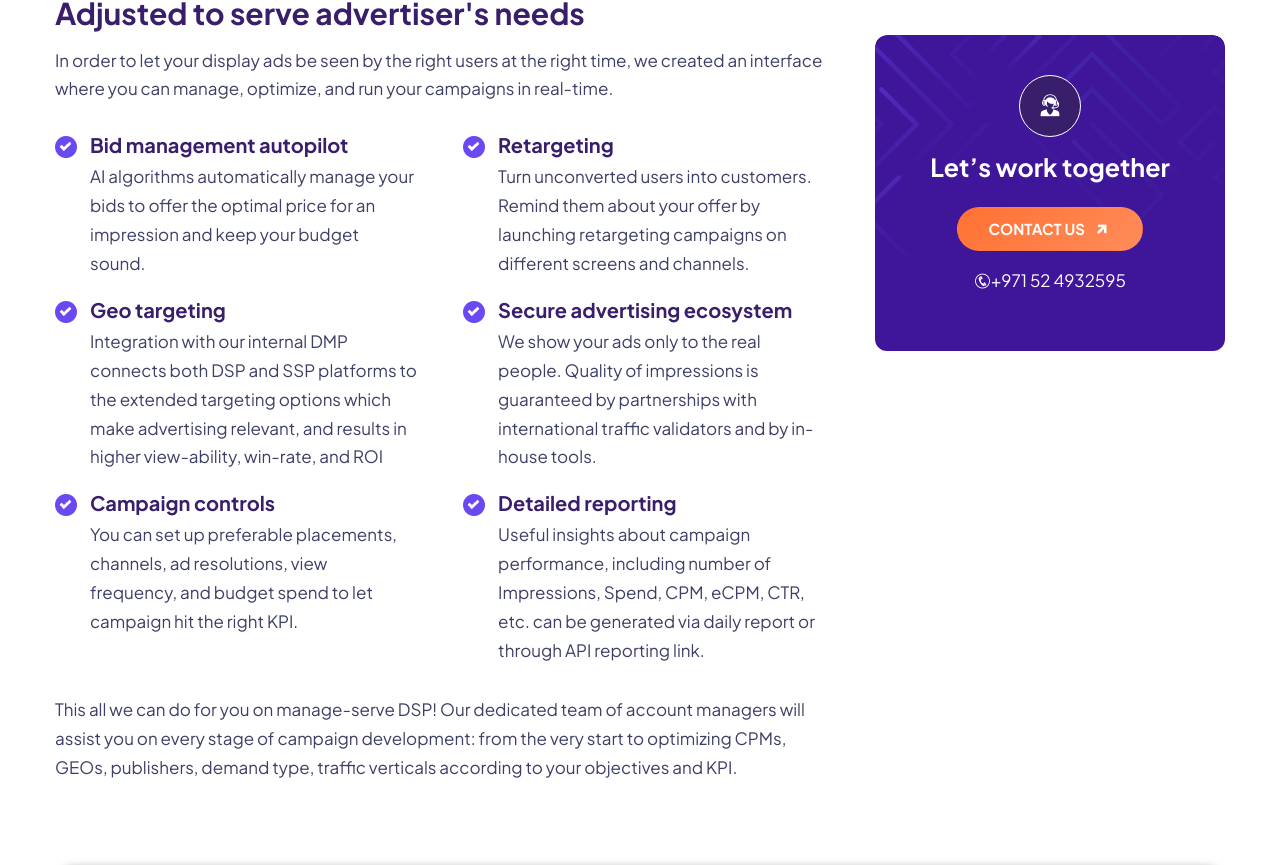
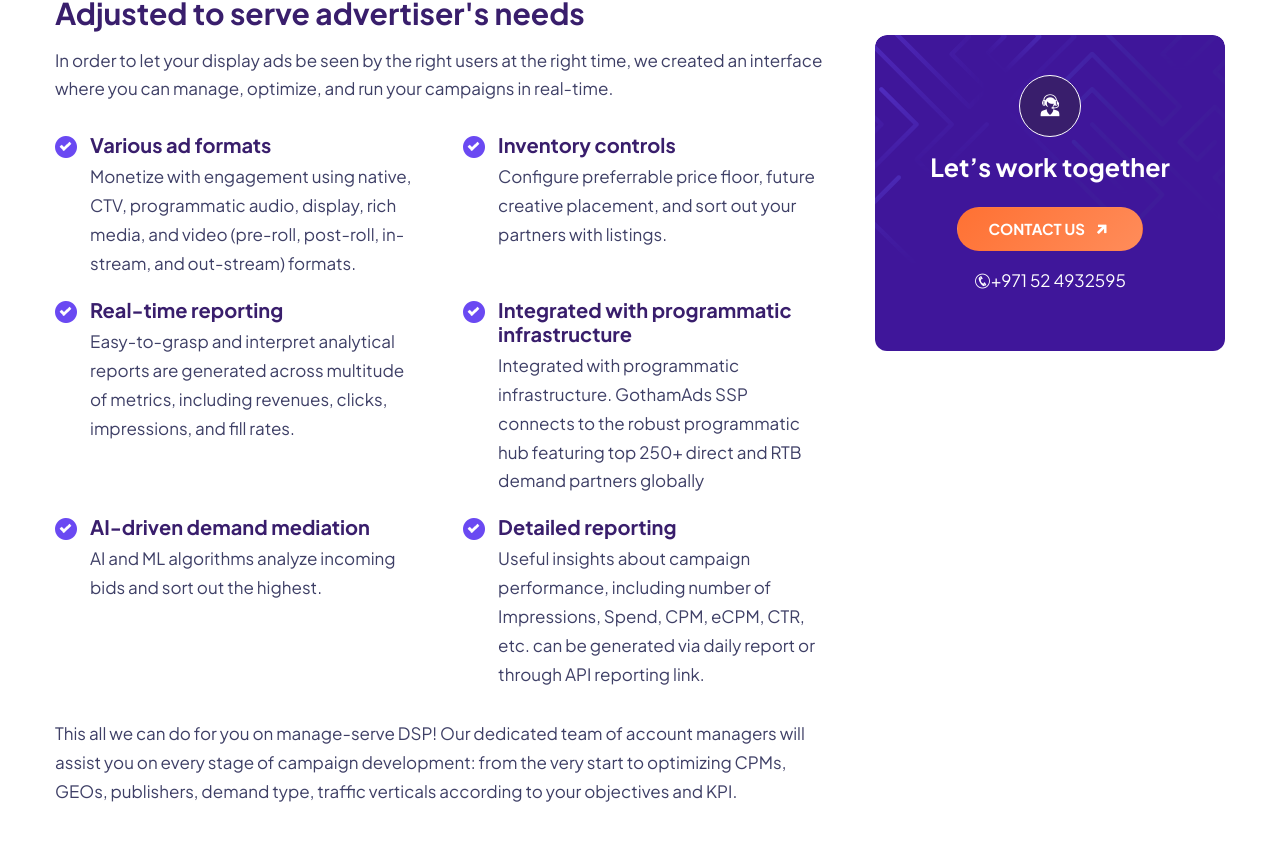
Before and after one commit to Nirmalnio/MagicMedia, a React (Create React App) app: page /publishers in a window 1280 px wide. Shown: the part 1191-2056 px from the top of the page. Built offline with nearby package versions, Linux system fonts and the light colour scheme.

Commit message:
publishers page changes

```diff
--- a/src/components/MainAboutUs/Aboutus.js
+++ b/src/components/MainAboutUs/Aboutus.js
@@ -23,7 +23,7 @@ function AboutUsPage() {
                   <h2>Few words about us, what we provide for your growth</h2>
                   <p>Magic Media belongs to those programmatic advertising companies, which through creativity, mind-blowing technologies, and commitment to results, solve all challenges of digital advertising. We aspire to be a leading global provider of innovative online performance marketing solutions to publishers & advertisers. While developing and utilizing the most advanced technology available, using the most powerful media channels,
                      we wish to deliver top-quality results and performance optimization for our partners. Since 2022, MM has expanded its activities while becoming a pioneer
-                    in various areas within the online marketing world. The online market has expanded widely over the years, and as a key player within the industry, we have constantly set measures to remain a step ahead by anticipating and taking action for prospective changes. Through innovation, technology, and know-how gathered from our executive team who hold 10+ years of experience, we develop and deliver effective online solutions.</p>
+                    in various areas within the online marketing world. The online market has expanded widely over the years, and as a key player within the industry, we have constantly set measures to remain a step ahead by anticipating and taking action for prospective changes.Through innovation, technology, and know-how gathered from our executive team who hold 10+ years of experience, we develop and deliver effective online solutions.</p>
                 </div>
               </div>
               <div className="col-md-6">
--- a/src/components/MainServiceDetail/ServiceDetailsPublic.js
+++ b/src/components/MainServiceDetail/ServiceDetailsPublic.js
@@ -24,24 +24,26 @@ function ServiceDetailsPublic() {
             </p>
             <ul className="list_block" data-aos="fade-up" data-aos-duration="1500">
               <li>
-                <h3>Bid management autopilot</h3>
-                <p>AI algorithms automatically manage your bids to offer the optimal price for an impression and keep your budget sound.</p>
+                <h3>Various ad formats</h3>
+                <p>Monetize with engagement using native, CTV, programmatic audio, display, rich media, and video (pre-roll, post-roll, in-stream, and out-stream) formats.</p>
               </li>
               <li>
-                <h3>Retargeting</h3>
-                <p>Turn unconverted users into customers. Remind them about your offer by launching retargeting campaigns on different screens and channels.</p>
+                <h3>Inventory controls</h3>
+                <p>Configure preferrable price floor, future creative placement, and sort out your partners with listings.</p>
               </li>
               <li>
-                <h3>Geo targeting</h3>
-                <p>Integration with our internal DMP connects both DSP and SSP platforms to the extended targeting options which make advertising relevant, and results in higher view-ability, win-rate, and ROI</p>
+                <h3>Real-time reporting</h3>
+                <p>Easy-to-grasp and interpret analytical reports are generated across multitude of metrics, including revenues,
+                  clicks, impressions, and fill rates.</p>
               </li>
               <li>
-                <h3>Secure advertising ecosystem</h3>
-                <p>We show your ads only to the real people. Quality of impressions is guaranteed by partnerships with international traffic validators and by in-house tools.</p>
+                <h3>Integrated with programmatic infrastructure</h3>
+                <p>Integrated with programmatic infrastructure. GothamAds SSP connects to the robust programmatic
+                   hub featuring top 250+ direct and RTB demand partners globally</p>
               </li>
               <li>
-                <h3>Campaign controls</h3>
-                <p>You can set up preferable placements, channels, ad resolutions, view frequency, and budget spend to let campaign hit the right KPI.</p>
+                <h3>AI-driven demand mediation</h3>
+                <p>AI and ML algorithms analyze incoming bids and sort out the highest.</p>
               </li>
               <li>
                 <h3>Detailed reporting</h3>
```
